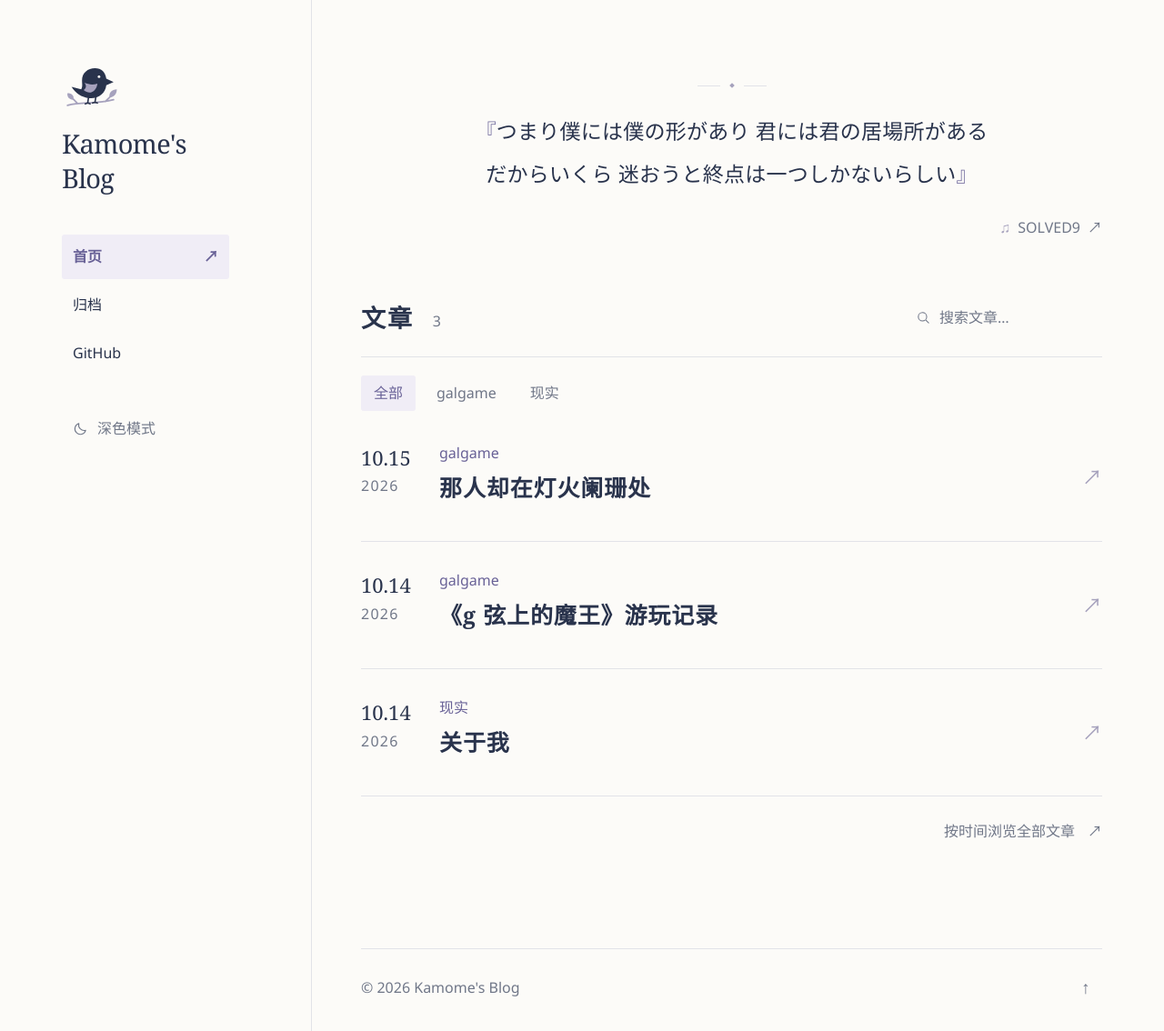
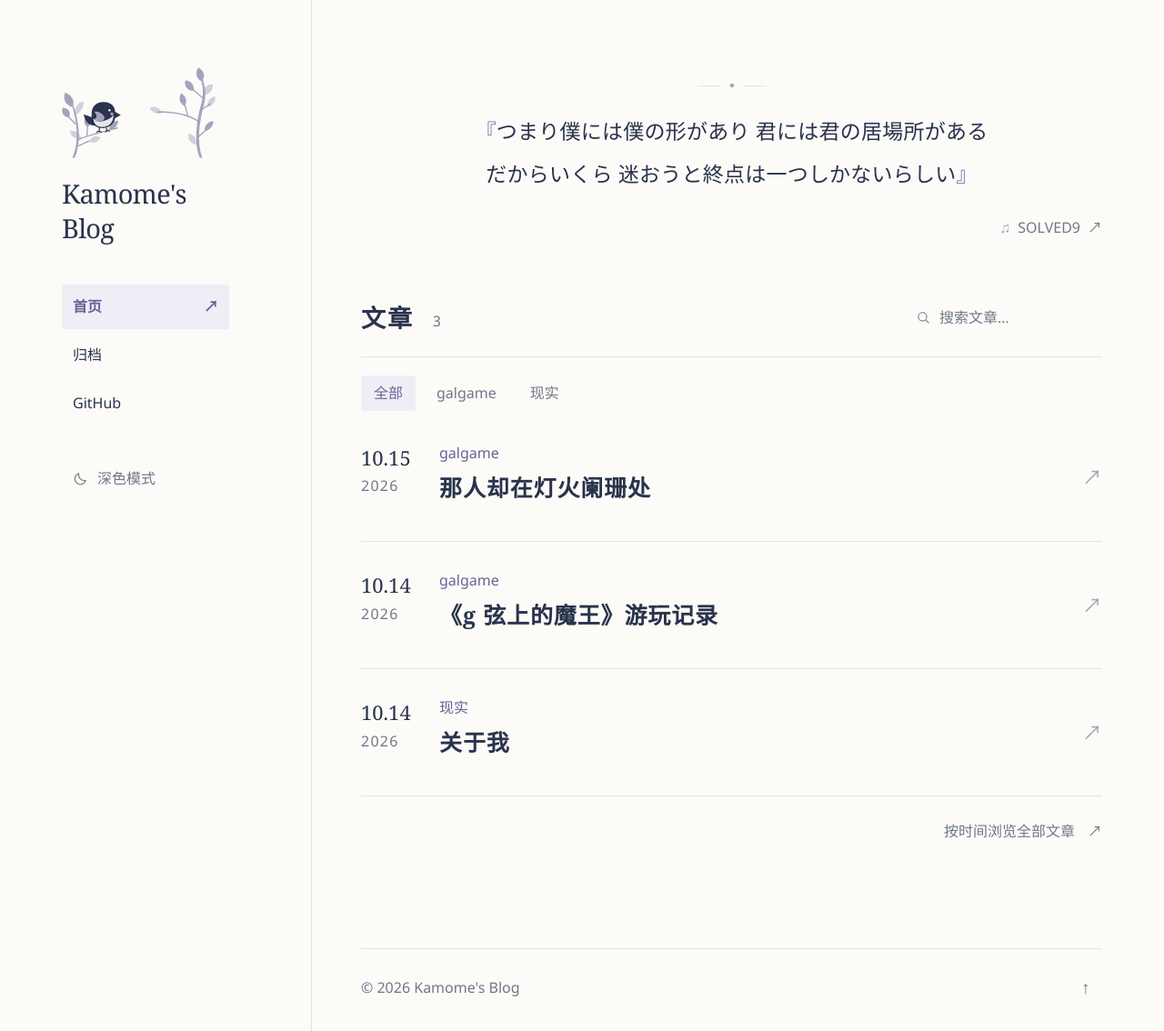
Before and after one commit to ushg8877/ushg8877.github.io, a Jekyll site: the page built from index.html, in a window 1280 px wide and 1134 px high. Shown: the whole window at 91% size. Built offline with Jekyll 4.4.1, drawn with Linux system fonts in a browser that asks for light colours.

Commit message:
Redraw the bird logo as two leafy branches with alternating flights

```diff
--- a/_layouts/default.html
+++ b/_layouts/default.html
@@ -6,16 +6,38 @@
   <meta name="description" content="{{ page.description | default: site.description | escape }}">
   <meta name="color-scheme" content="light dark">
   <title>{% if page.title %}{{ page.title | escape }} · {% endif %}{{ site.title }}</title>
-  <link rel="icon" href="{{ '/assets/favicon.svg' | relative_url }}?v=20261015-perched-1" type="image/svg+xml">
-  <link rel="stylesheet" href="{{ '/assets/style.css' | relative_url }}?v=20261015-perched-1">
-  <link rel="stylesheet" href="{{ '/assets/bird-flight.css' | relative_url }}?v=20261015-perched-1">
+  <link rel="icon" href="{{ '/assets/favicon.svg' | relative_url }}?v=20261015-branches-1" type="image/svg+xml">
+  <link rel="stylesheet" href="{{ '/assets/style.css' | relative_url }}?v=20261015-branches-1">
+  <link rel="stylesheet" href="{{ '/assets/bird-flight.css' | relative_url }}?v=20261015-branches-1">
   <script>try{const t=localStorage.getItem('theme');if(t==='light'||t==='dark')document.documentElement.dataset.theme=t}catch(e){}</script>
 </head>
 <body>
   <a class="skip" href="#main">跳到正文</a>
   <div class="site-shell">
     <header class="site-rail">
-      <div class="identity"><button class="bird-trigger" id="bird-trigger" type="button" aria-label="让枝头的小鸟飞一会儿"><svg class="identity-mark" viewBox="0 0 72 66" aria-hidden="true"><g class="bird-perch"><path class="bird-branch" d="M7 56c17-5 35-1 57-7M19 53l-5-5m40 3 7-7"/><path class="bird-leaf" d="M14 49c-5 0-8-4-7-8 5 0 9 3 7 8Zm45-3c-1-6 3-10 9-10 0 6-4 10-9 10Z"/></g><g class="bird-figure"><path class="bird-body" d="m24 36-12-3c5 8 12 13 22 14 11 1 20-6 21-16l9-4-9-4C54 15 49 10 41 10c-9 0-16 6-16 15 0 5 1 7-1 11Z"/><path class="bird-wing" d="M28 28c5 2 10 3 16 1-1 9-9 15-17 8 3-2 4-5 1-9Z"/><circle class="bird-eye" cx="46" cy="20.5" r="1.65"/><path class="bird-leg" d="m33 46-1 7m-3 1 3-1 3 1m7-8-1 6m-3 1 3-1 3 1"/></g></svg></button><a class="identity-wordmark" href="{{ '/' | relative_url }}" aria-label="Kamome's Blog 首页"><span class="identity-name">Kamome's Blog</span></a></div>
+      <div class="identity"><button class="bird-trigger" id="bird-trigger" type="button" data-perch="left" aria-label="让小鸟飞到右边的枝头"><svg class="identity-mark" viewBox="0 0 196 128" aria-hidden="true"><g class="bird-perches" aria-hidden="true">
+  <g class="bird-perch bird-perch-left">
+    <path class="bird-bough" d="M13 121C22 102 19 77 12 54L14 55C22 78 24 103 16 121Z"/>
+    <path class="bird-twig" d="M19 99C31 93 46 90 69 84M17 79 7 69M21 106 34 100M31 94 32 81"/>
+    <path class="bird-leaf" d="M13 58C4 56 1 47 4 40 12 43 17 50 13 58ZM9 71C2 71-1 64 1 59 8 59 12 65 9 71ZM32 83C26 79 27 72 32 68 37 74 37 79 32 83ZM59 86C58 79 64 74 70 75 69 82 65 86 59 86Z"/>
+    <path class="bird-leaf bird-leaf-light" d="M16 68C15 59 20 52 27 51 28 59 22 66 16 68ZM24 97C22 90 16 86 10 88 11 95 17 98 24 97ZM34 101C36 94 43 93 48 96 44 102 39 104 34 101Z"/>
+  </g>
+  <g class="bird-perch bird-perch-right">
+    <path class="bird-bough" d="M171 121C163 102 167 74 173 53 176 42 175 33 172 23L174 22C178 34 179 43 176 55 170 77 167 102 174 121Z"/>
+    <path class="bird-twig" d="M171 77C160 69 143 64 119 64M175 47 162 36M168 96 180 85M172 62 184 54M156 69 152 54"/>
+    <path class="bird-leaf" d="M173 26C166 23 165 15 169 9 176 13 179 20 173 26ZM163 38C156 38 151 32 153 25 160 25 165 31 163 38ZM152 57C146 54 144 47 148 41 154 45 156 51 152 57ZM177 88C176 81 182 75 188 76 187 82 183 87 177 88Z"/>
+    <path class="bird-leaf bird-leaf-light" d="M175 43C174 35 180 29 187 30 188 38 182 43 175 43ZM181 58C179 51 184 45 190 45 191 51 187 56 181 58ZM166 105C159 103 155 97 157 91 164 92 168 98 166 105ZM124 65C121 59 115 56 109 59 112 65 118 68 124 65Z"/>
+  </g>
+</g>
+<g class="bird-traveler"><g class="bird-facing"><g class="bird-figure">
+  <path class="bird-tail" d="M-12-16-25-21C-23-12-19-7-11-7Z"/>
+  <path class="bird-body" d="M-15-20C-16-30-9-37 1-36 9-36 14-30 14-24L21-20 14-16C12-7 5-3-4-4-12-5-17-11-15-20Z"/>
+  <path class="bird-belly" d="M-13-16C-9-11-4-11 3-14 7-15 10-17 12-20 12-10 6-5-3-5-8-5-13-9-13-16Z"/>
+  <path class="bird-wing" d="M-12-24C-7-25-1-22 1-17 0-11-7-10-12-15-8-16-8-20-12-24Z"/>
+  <circle class="bird-eye" cx="7" cy="-26" r="1.4"/>
+  <circle class="bird-cheek" cx="10" cy="-21.5" r="1.9"/>
+  <path class="bird-leg" d="M-5-5-6 0m-3 1 3-1 3 1M3-4 4-1m-2 2 2-2 3 1"/>
+</g></g></g></svg></button><a class="identity-wordmark" href="{{ '/' | relative_url }}" aria-label="Kamome's Blog 首页"><span class="identity-name">Kamome's Blog</span></a></div>
       <nav class="main-nav" aria-label="主导航">
         <a href="{{ '/' | relative_url }}" {% if page.url == '/' %}aria-current="page"{% endif %}><span>首页</span><span class="nav-mark" aria-hidden="true">↗</span></a>
         <a href="{{ '/archive/' | relative_url }}" {% if page.url == '/archive/' %}aria-current="page"{% endif %}><span>归档</span><span class="nav-mark" aria-hidden="true">↗</span></a>
@@ -29,6 +51,6 @@
     </div>
   </div>
   <script src="{{ '/assets/site.js' | relative_url }}?v=20261015-lyrics-1" defer></script>
-  <script src="{{ '/assets/bird-flight.js' | relative_url }}?v=20261015-perched-1" defer></script>
+  <script src="{{ '/assets/bird-flight.js' | relative_url }}?v=20261015-branches-1" defer></script>
 </body>
 </html>
--- a/assets/bird-flight.css
+++ b/assets/bird-flight.css
@@ -1,10 +1,42 @@
-.bird-trigger{display:block;flex:none;padding:0;border:0;background:none;color:inherit;position:relative;touch-action:manipulation;border-radius:50%;min-width:44px;min-height:44px;cursor:pointer}
-.bird-figure{transform-origin:36px 34px}
-.bird-trigger.is-fluttering .bird-figure{animation:bird-short-flight 1.8s ease-in-out}
-.bird-trigger.is-fluttering .bird-wing{transform-origin:40px 29px;animation:bird-wingbeat .36s ease-in-out .12s 4}
-.bird-trigger.is-fluttering .bird-leg{animation:bird-tuck-feet 1.8s ease-in-out}
-@keyframes bird-short-flight{0%,100%{transform:translate(0,0) rotate(0)}10%{transform:translate(0,1px) rotate(3deg)}28%{transform:translate(15px,-25px) rotate(-12deg)}44%{transform:translate(33px,-31px) rotate(-2deg)}60%{transform:translate(40px,-24px) rotate(10deg)}76%{transform:translate(17px,-22px) rotate(-7deg)}90%{transform:translate(0,-5px) rotate(2deg)}}
-@keyframes bird-wingbeat{0%,100%{transform:rotate(0) scale(1)}40%{transform:rotate(-80deg) scale(1.35,.9)}75%{transform:rotate(18deg) scale(.9,.55)}}
-@keyframes bird-tuck-feet{0%,100%{opacity:1;transform:translateY(0)}25%,75%{opacity:.25;transform:translateY(-2px)}}
-@media(max-width:760px){.bird-trigger .identity-mark{margin:auto}}
-@media(prefers-reduced-motion:reduce){.bird-trigger.is-fluttering .bird-figure,.bird-trigger.is-fluttering .bird-wing,.bird-trigger.is-fluttering .bird-leg{animation:none}}
+.bird-trigger{display:block;flex:none;padding:0;border:0;background:none;color:inherit;position:relative;touch-action:manipulation;border-radius:12px;min-width:44px;min-height:44px;cursor:pointer;-webkit-tap-highlight-color:transparent}
+.bird-traveler{transform:translate(52px,88px)}
+.bird-facing{transform:scaleX(1);transition:transform .18s ease-out}
+.bird-trigger[data-perch="right"] .bird-traveler{transform:translate(132px,65px)}
+.bird-trigger[data-perch="right"] .bird-facing{transform:scaleX(-1)}
+.bird-trigger[data-flight="right"] .bird-traveler{animation:bird-to-right 1.25s both}
+.bird-trigger[data-flight="left"] .bird-traveler{animation:bird-to-left 1.25s both}
+.bird-trigger[data-flight] .bird-wing{transform-origin:-6px -21px;animation:bird-wingbeat .25s ease-in-out .1s 4}
+.bird-trigger[data-flight] .bird-leg{animation:bird-tuck-feet 1.25s both}
+@keyframes bird-to-right{
+  0%{transform:translate(52px,88px);animation-timing-function:ease-in}
+  12%{transform:translate(53px,90px) rotate(5deg);animation-timing-function:ease-out}
+  38%{transform:translate(78px,41px) rotate(-12deg);animation-timing-function:linear}
+  62%{transform:translate(109px,37px) rotate(4deg);animation-timing-function:ease-in}
+  88%{transform:translate(132px,63px) rotate(6deg);animation-timing-function:ease-out}
+  95%{transform:translate(132px,67px) rotate(-2deg);animation-timing-function:ease-out}
+  100%{transform:translate(132px,65px)}
+}
+@keyframes bird-to-left{
+  0%{transform:translate(132px,65px);animation-timing-function:ease-in}
+  12%{transform:translate(131px,67px) rotate(-5deg);animation-timing-function:ease-out}
+  38%{transform:translate(108px,36px) rotate(10deg);animation-timing-function:linear}
+  62%{transform:translate(77px,46px) rotate(-5deg);animation-timing-function:ease-in}
+  88%{transform:translate(52px,85px) rotate(-6deg);animation-timing-function:ease-out}
+  95%{transform:translate(52px,90px) rotate(2deg);animation-timing-function:ease-out}
+  100%{transform:translate(52px,88px)}
+}
+@keyframes bird-wingbeat{
+  0%,100%{transform:rotate(0) scale(1)}
+  42%{transform:rotate(95deg) scale(1.55,.85)}
+  75%{transform:rotate(-18deg) scale(.85,.65)}
+}
+@keyframes bird-tuck-feet{
+  0%,100%{opacity:1;transform:translateY(0)}
+  25%,75%{opacity:.2;transform:translateY(-3px)}
+}
+@media(prefers-reduced-motion:reduce){
+  .bird-facing{transition:none}
+  .bird-trigger[data-flight] .bird-traveler,
+  .bird-trigger[data-flight] .bird-wing,
+  .bird-trigger[data-flight] .bird-leg{animation:none}
+}
--- a/assets/bird-flight.js
+++ b/assets/bird-flight.js
@@ -2,19 +2,34 @@
   'use strict';
   const bird = document.querySelector('#bird-trigger');
   if (!bird) return;
+  const traveler = bird.querySelector('.bird-traveler');
   const motion = window.matchMedia('(prefers-reduced-motion: reduce)');
-  let returnTimer;
+  let destination = null;
+  let landingTimer;
+
   function land() {
-    clearTimeout(returnTimer);
-    bird.classList.remove('is-fluttering');
+    clearTimeout(landingTimer);
+    if (!destination) return;
+    bird.dataset.perch = destination;
+    bird.setAttribute('aria-label', destination === 'left'
+      ? '让小鸟飞到右边的枝头' : '让小鸟飞到左边的枝头');
+    destination = null;
+    delete bird.dataset.flight;
   }
+
   bird.addEventListener('click', () => {
-    if (motion.matches || bird.classList.contains('is-fluttering')) return;
-    bird.classList.add('is-fluttering');
-    returnTimer = window.setTimeout(land, 2100);
+    if (destination) return;
+    destination = bird.dataset.perch === 'left' ? 'right' : 'left';
+    if (motion.matches || document.hidden) {
+      land();
+      return;
+    }
+    bird.dataset.flight = destination;
+    landingTimer = window.setTimeout(land, 1550);
   });
   bird.addEventListener('animationend', event => {
-    if (event.animationName === 'bird-short-flight') land();
+    if (event.target === traveler &&
+        (event.animationName === 'bird-to-right' || event.animationName === 'bird-to-left')) land();
   });
   document.addEventListener('visibilitychange', () => {
     if (document.hidden) land();
```
Also changed, not shown: assets/bird-mark.svg, assets/favicon.svg, assets/style.css.
